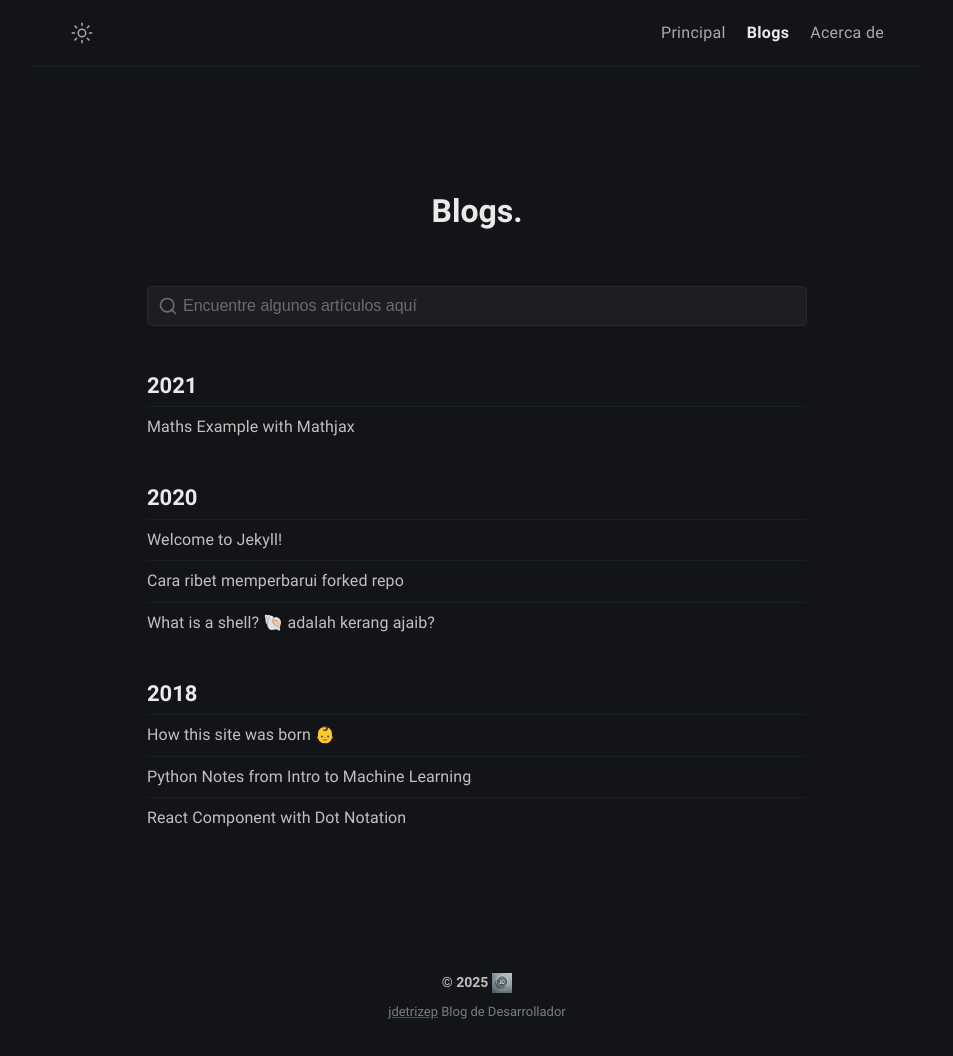
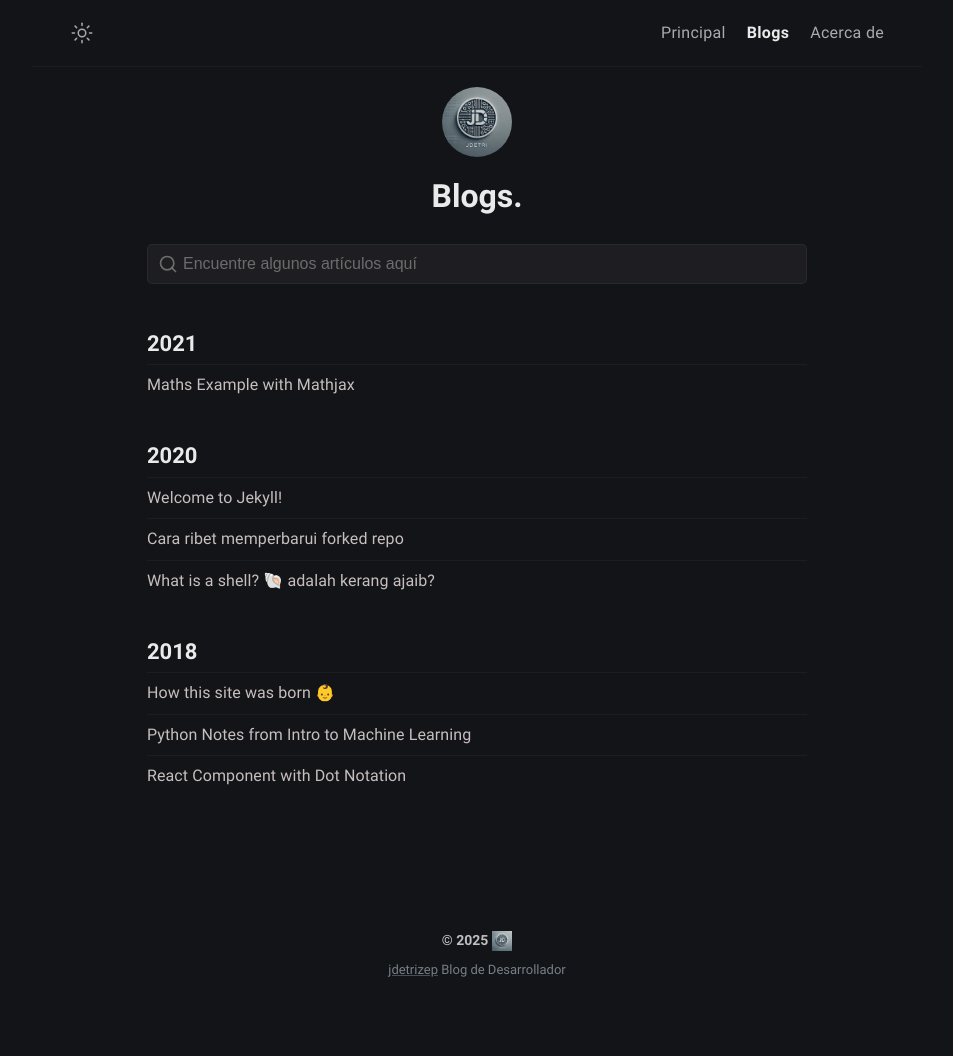
Before and after one commit to jdetrizep/jdetrizep.github.io, a Jekyll site: the page built from archive.html, in a window 1280 px wide. Shown: the whole page, without its empty margins (163-1116 px from the left). Built offline with Jekyll 4.4.1, drawn with Linux system fonts in a browser that asks for light colours; after the commit the page ends 1014 px from its top, so only the background shows below that.

Commit message:
Cambios en Blogs para incluir el logo

```diff
--- a/_config.yml
+++ b/_config.yml
@@ -26,6 +26,7 @@ author:
   logoGit: /assets/img/github-mark-white.png # change with your own logo
   logoLinkedin: /assets/img/Linkedin_ico.png # change with your own logo
   logoCorreo: /assets/img/correo_ico.png # change with your own logo
+  logosite: /assets/favicons/jdetri_logo_180x180.png # change with your own logo
 
 # URL settings
 url: "" #
--- a/_layouts/page.html
+++ b/_layouts/page.html
@@ -33,8 +33,11 @@ layout: compress
 
   {% include navbar.html %}
   <div class="wrapper">
-    <header class="header">
-      <h1 class="header-title center" itemprop="headline">{{ page.title | escape }}.</h1>
+    <header >
+      <div class="author" style="margin-bottom: 85.2; margin-top: 80.8; margin-top: 20px; margin-bottom: 0px;">
+        <img class="author-avatar" src="{{ site.author.logosite }}" alt="{{ site.author.username }}" />
+        <h1 class="header-title center" itemprop="headline">{{ page.title | escape }}.</h1>
+      </div>
     </header>
     <main class="page-content" aria-label="Content">
       {% include anchor_headings.html html=content anchorClass="anchor-head" beforeHeading=true h_min=4 h_max=4 %}
```
